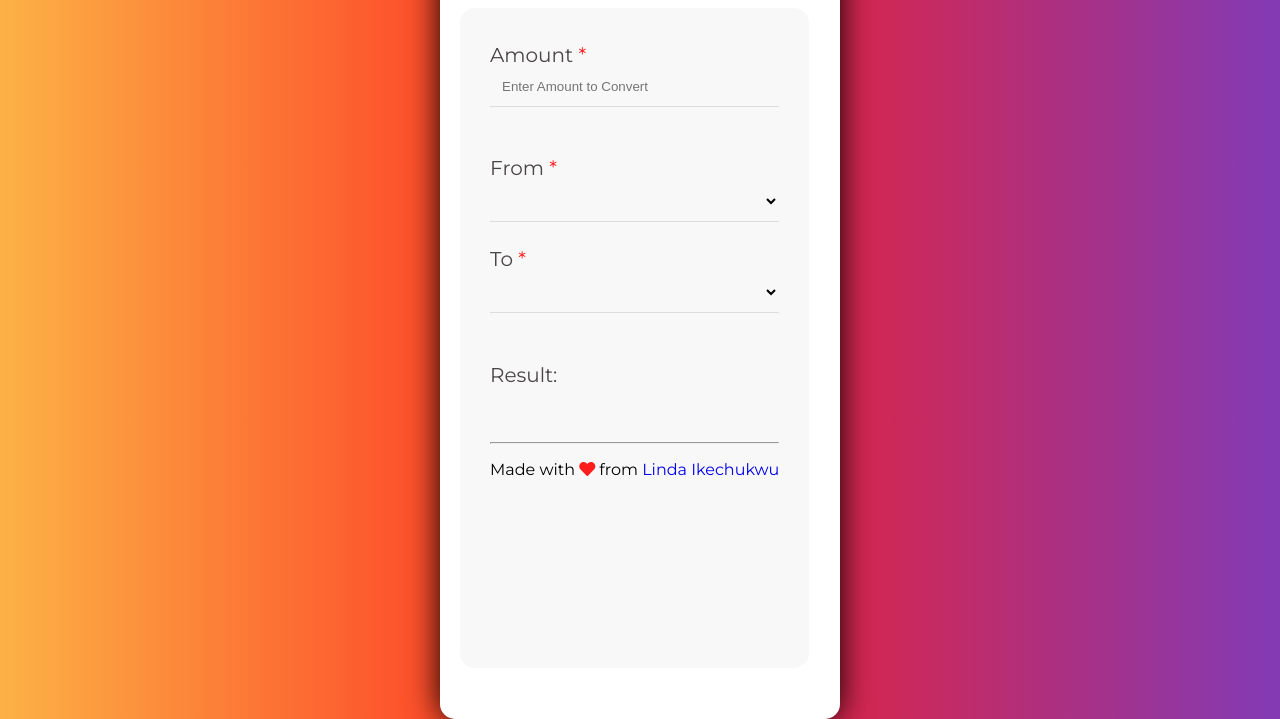
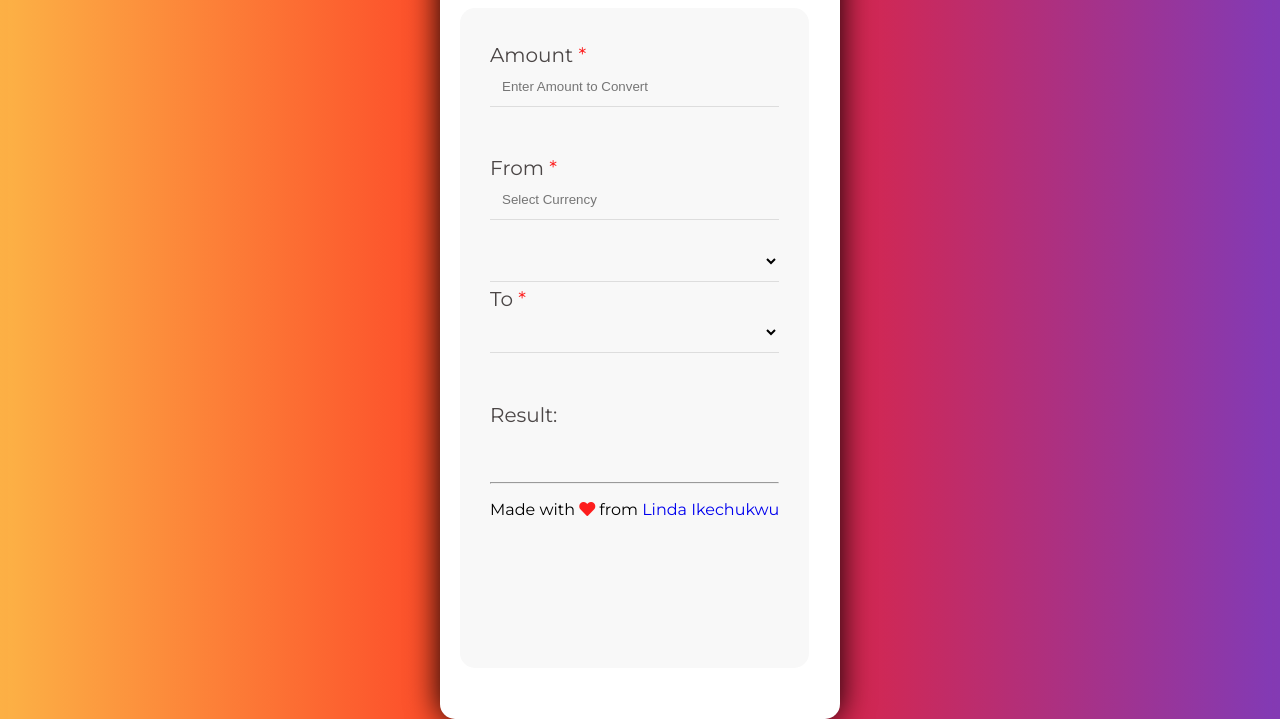
Before and after one commit to Linda-Ikechukwu/Currency-Converter, a website: page public/index.html in a window 1280 px wide. Shown: the part 91-810 px from the top of the page. Drawn offline with Linux system fonts and the light colour scheme; no server answers.

Commit message:
Update index.html

```diff
--- a/public/index.html
+++ b/public/index.html
@@ -28,8 +28,9 @@
                      </label>
 
                     <label for="from-currency">From<span class="required"> *</span>
-                        <select id="from" name="from" onchange="convert()"> </select>
+                        <input list="" placeholder="Select Currency" >
                     </label>
+                    <select id="from" name="from" onchange="convert()"> </select>
 
 
                     <label for="to-currency">To<span class="required"> *</span>
```
